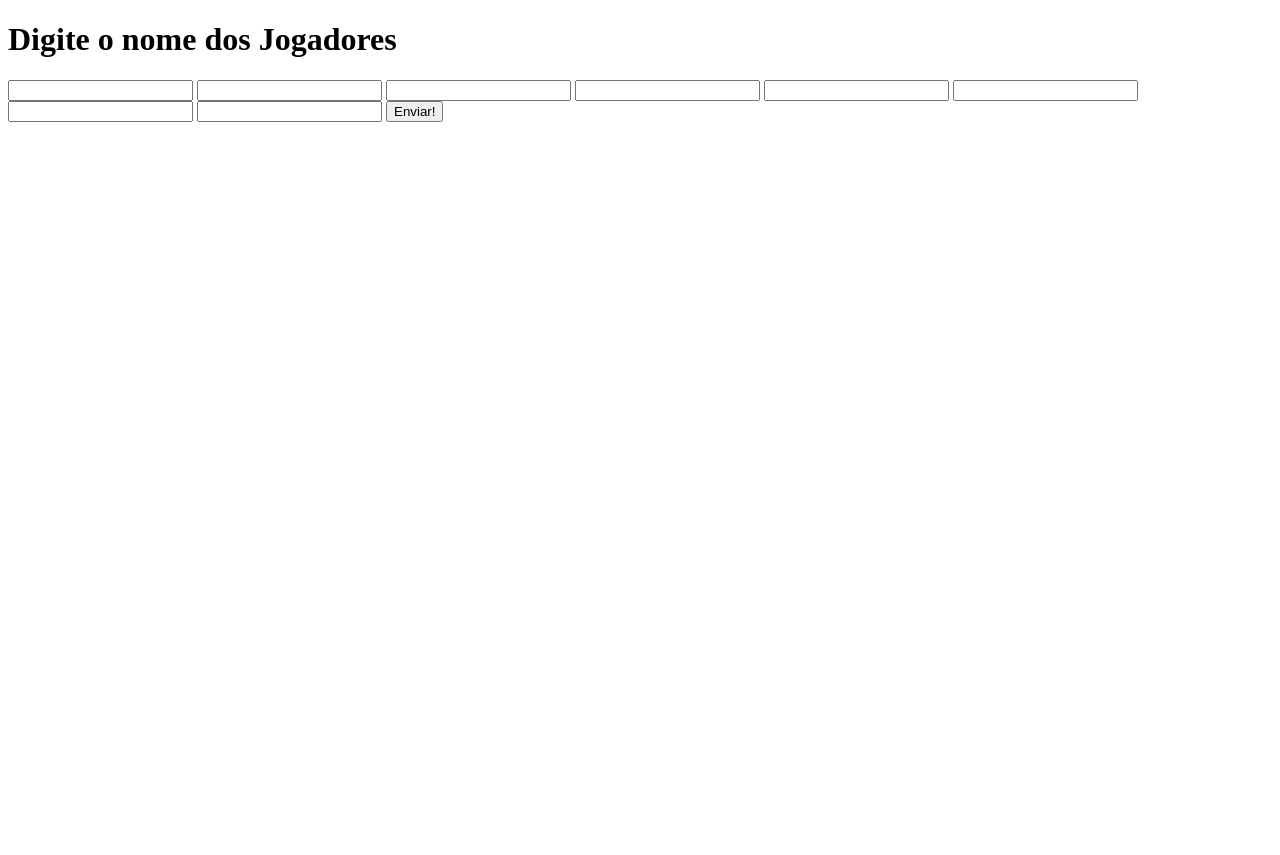
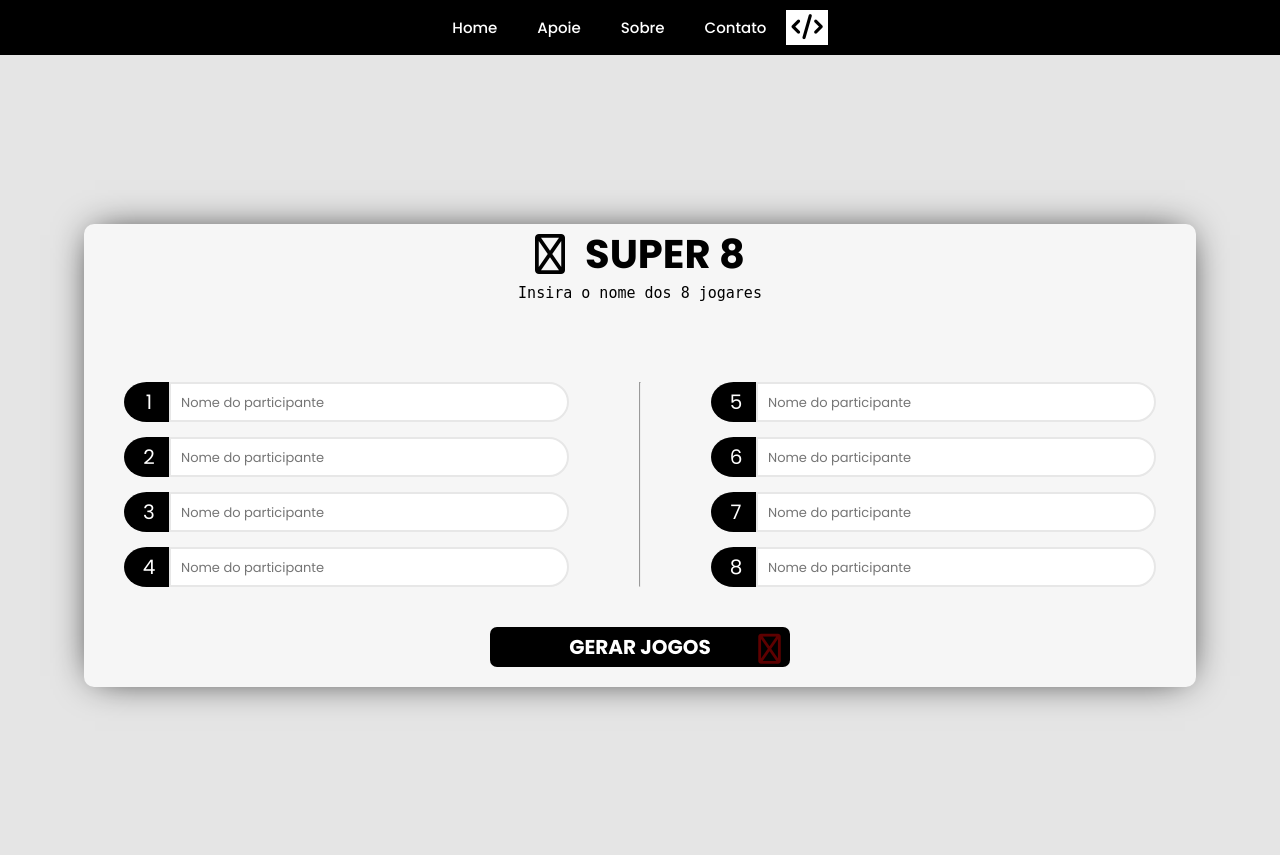
Before and after one commit to andremv1808-hue/Modelo_de_torneio_Super8-, a Flask app: page / in a window 1280 px wide. Before the commit the page ends 122 px from the top, so only its background shows below. Run offline with Flask 3, Linux system fonts and the light colour scheme; some libraries are stand-ins or nearby versions.

Commit message:
Front - End parte 1
FIz o front end da pagina de requisitar jogadores

```diff
--- a/main.py
+++ b/main.py
@@ -13,6 +13,7 @@ def reqplayers():
 def super8():
     database = connect_db()
     for i in range(8):
+        i = i+1
         x = "jogador"+str(i)
         nome = request.form[x]
         database.execute("INSERT INTO jogadores (nome) VALUES (?)", (nome,))
--- /dev/null
+++ b/static/reqplayers.css
@@ -0,0 +1,189 @@
+* {
+    margin: 0;
+    padding: 0;
+    box-sizing: border-box;
+}
+
+html {
+    font-size: 62.5%;
+}
+
+main {
+    display: flex;
+    height: 100vh;
+    justify-content: center;
+    align-items: center;
+}
+
+body {
+    background-color: rgb(229, 229, 229);
+}
+
+/* header */
+
+.container-elementosheader {
+    display: flex;
+    justify-content: center;
+    gap: 2rem;
+    background-color: rgb(0, 0, 0);
+    padding: 1rem;
+}
+
+.container-textosheader {
+    font-family: "Poppins", sans-serif;
+    font-weight: 500;
+    display: flex;
+    align-items: center;
+    gap: 4rem;
+    color: rgb(255, 255, 255);
+    font-size: 1.5rem;
+}
+
+.container-textosheader a {
+    text-decoration: none;
+    color: rgb(255, 255, 255);
+}
+
+.container-textosheader a:hover {
+    font-size: 1.6rem;
+    transition: 0.5s;
+    border-bottom: 1px solid rgba(255, 255, 255, 0.419);
+}
+
+.container-icone {
+    color: rgb(0, 0, 0);
+    background-color: rgb(255, 255, 255);
+    display: flex;
+    align-items: center;
+    font-size: 2.5rem;
+    padding: 0.5rem;
+}
+
+/* main */
+
+.span {
+    background-color: black;
+    color: white;
+    display: inline-flex;
+    height: 40px;
+    width: 45px;
+    align-items: center;
+    justify-content: center;
+    font-size: 30px;
+    border-radius: 100% 0 0 100%;
+    padding-left: 5px;
+}
+
+input {
+    height: 40px;
+    width: 400px;
+    border-radius: 0 50px 50px 0;
+    border: 2px solid rgb(231, 231, 231);
+    padding-left: 10px;
+    font-size: 17px;
+}
+
+input::placeholder {
+    font-size: 13px;
+    font-family: "Poppins", sans-serif;
+}
+
+input:focus {
+    outline: none;
+}
+
+.container-input {
+    display: flex;
+}
+
+.container-jogadores {
+    display: flex;
+    gap: 70px;
+    padding: 40px;
+}
+
+.container-main-centro {
+    background-color: rgb(246, 246, 246);
+    display: flex;
+    flex-flow: column;
+    border-radius: 10px;
+    -webkit-box-shadow: 0px 0px 37px -11px #000000;
+    box-shadow: 0px 0px 37px -11px #000000;
+}
+
+code,
+form {
+    display: flex;
+    align-self: center;
+}
+
+h1 {
+    font-family: "Poppins", sans-serif;
+    font-size: 40px;
+}
+
+.container-h1 {
+    display: flex;
+    align-items: center;
+    justify-content: center;
+}
+
+.container-h1 i {
+    font-size: 40px;
+    margin-right: 20px;
+}
+
+code {
+    font-size: 15px;
+}
+
+.container-jogadores1,
+.container-jogadores2 {
+    display: flex;
+    flex-flow: column;
+    gap: 15px;
+}
+
+span {
+    font-size: 20px;
+    font-family: "Poppins", sans-serif;
+}
+
+button {
+    background-color: black;
+    color: white;
+    border: none;
+    border-radius: 7px;
+    height: 40px;
+    width: 300px;
+    font-family: "Poppins", sans-serif;
+    font-size: 20px;
+    font-weight: bold;
+}
+
+button:hover {
+    cursor: pointer;
+    transition: 1s;
+    height: 50px;
+    width: 370px;
+}
+
+form {
+    display: flex;
+    flex-flow: column;
+    margin-bottom: 20px;
+    margin-top: 40px;
+}
+
+.container-form {
+    display: inline-flex;
+    justify-content: center;
+}
+
+.container-form i {
+    position: absolute;
+    color: rgb(94, 0, 0);
+    font-size: 30px;
+    right: 39%;
+    bottom: 17%;
+}
--- a/templates/reqplayers.html
+++ b/templates/reqplayers.html
@@ -1,4 +1,126 @@
 <!DOCTYPE html>
+<html lang="en">
+
+<head>
+    <link rel="preconnect" href="https://fonts.googleapis.com" />
+    <link rel="preconnect" href="https://fonts.gstatic.com" crossorigin />
+    <link
+        href="https://fonts.googleapis.com/css2?family=Poppins:ital,wght@0,100;0,200;0,300;0,400;0,500;0,600;0,700;0,800;0,900;1,100;1,200;1,300;1,400;1,500;1,600;1,700;1,800;1,900&display=swap"
+        rel="stylesheet" />
+    <script src="https://kit.fontawesome.com/973a8ca623.js" crossorigin="anonymous"></script>
+    <link rel="stylesheet" href="/static/reqplayers.css">
+    <meta charset="UTF-8">
+    <meta name="viewport" content="width=device-width, initial-scale=1.0">
+    <title>Document</title>
+</head>
+
+<body>
+    <header>
+        <div class="container-elementosheader">
+            <div class="container-textosheader">
+                <a href="">Home</a>
+                <a href="">Apoie</a>
+                <a href="">Sobre</a>
+                <a href="">Contato</a>
+            </div>
+            <div class="container-icone"><i class="fa-solid fa-code"></i></div>
+        </div>
+    </header>
+    <main>
+
+        <div class="container-main-centro">
+            <div class="container-h1">
+                <i class="fa-regular fa-trophy"></i>
+                <h1>SUPER 8 </h1>
+            </div>
+            <code>Insira o nome dos 8 jogares</code>
+            <form action="/sup8" method="post">
+                <div class="container-jogadores">
+                    <div class="container-jogadores1">
+                        <div class="container-input">
+                            <div class="span">
+                                <span>1</span>
+                            </div>
+                            <input type="text" name="jogador1" id="jogadores" placeholder="Nome do participante" required>
+                        </div>
+                        <div class="container-input">
+                            <div class="span">
+                                <span>2</span>
+                            </div>
+                            <input type="text" name="jogador2" id="jogadores" placeholder="Nome do participante" required>
+                        </div>
+                        <div class="container-input">
+                            <div class="span">
+                                <span>3</span>
+                            </div>
+                            <input type="text" name="jogador3" id="jogadores" placeholder="Nome do participante" required>
+                        </div>
+                        <div class="container-input">
+                            <div class="span">
+                                <span>4</span>
+                            </div>
+                            <input type="text" name="jogador4" id="jogadores" placeholder="Nome do participante" required>
+                        </div>
+                    </div>
+                    <hr>
+                    <div class="container-jogadores2">
+                        <div class="container-input">
+                            <div class="span">
+                                <span>5</span>
+                            </div>
+                            <input type="text" name="jogador5" id="jogadores" placeholder="Nome do participante" required>
+                        </div>
+                        <div class="container-input">
+                            <div class="span">
+                                <span>6</span>
+                            </div>
+                            <input type="text" name="jogador6" id="jogadores" placeholder="Nome do participante" required>
+                        </div>
+                        <div class="container-input">
+                            <div class="span">
+                                <span>7</span>
+                            </div>
+                            <input type="text" name="jogador7" id="jogadores" placeholder="Nome do participante" required>
+                        </div>
+                        <div class="container-input">
+                            <div class="span">
+                                <span>8</span>
+                            </div>
+                            <input type="text" name="jogador8" id="jogadores" placeholder="Nome do participante" required>
+                        </div>
+                    </div>
+                </div>
+                <div class="container-form">
+                    <i class="fa-regular fa-crosshairs"></i>
+                    <button type="submit">GERAR JOGOS</button>
+                </div>
+            </form>
+        </div>
+
+    </main>
+</body>
+
+</html>
+
+
+
+
+
+
+
+
+
+
+
+
+
+
+<!-- FUNCIONANDO
+ DE FORMA BASICA AQUI EM BAIXO -->
+
+
+
+<!-- <!DOCTYPE html>
 <html lang="en">
 <head>
     <meta charset="UTF-8">
@@ -19,4 +141,4 @@
         <button type="submit">Enviar!</button>
     </form>
 </body>
-</html>
+</html> -->
--- a/templates/torneio.html
+++ b/templates/torneio.html
@@ -99,9 +99,7 @@
     <form action="/encerrar">
         <button type="submit" method="get">Resetar</button>
     </form>
-    <form action="">
-        <button type="submit"></button>
-    </form>
+
 
 
 </body>
```
Also changed, not shown: jogadores.db.
